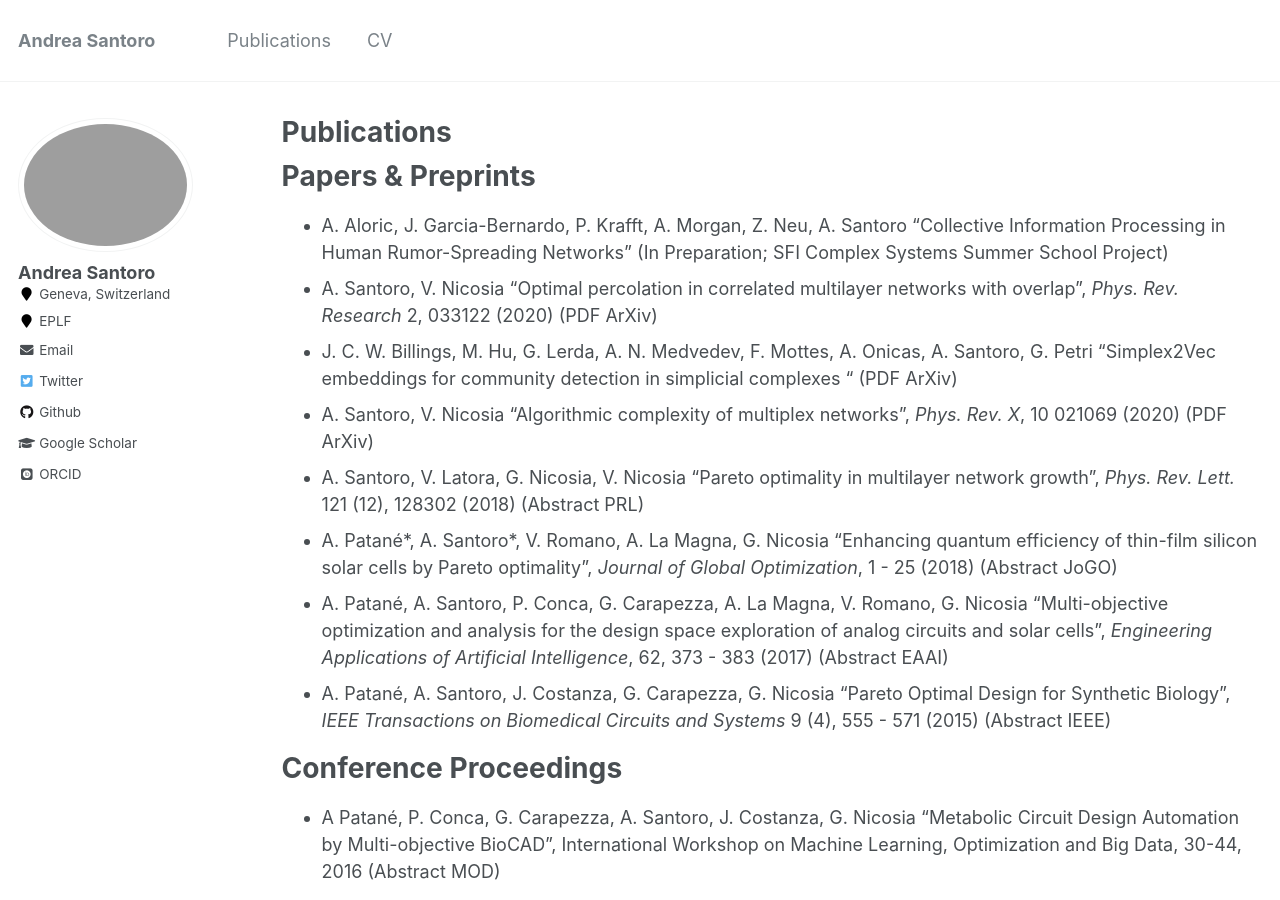
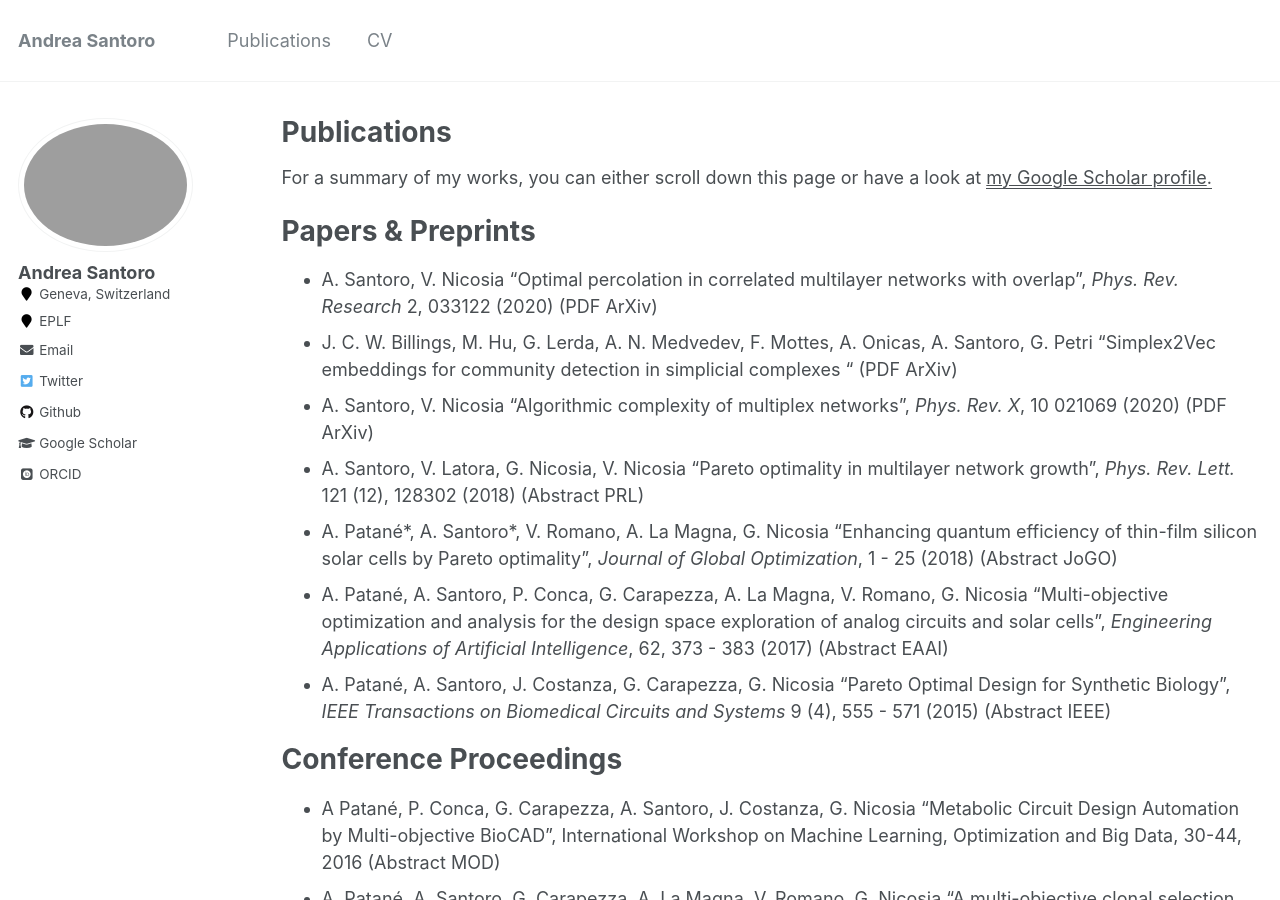
Before and after one commit to andresantoro/andresantoro.github.io, a Jekyll site: the page built from _pages/publications.md, in a window 1280 px wide and 900 px high. Built offline with Jekyll 4.4.1, drawn with Linux system fonts in a browser that asks for light colours; some web fonts are replaced.

Commit message:
Update publications.md

```diff
--- a/_pages/publications.md
+++ b/_pages/publications.md
@@ -5,16 +5,10 @@
 author_profile: true
 ---
 
-{% if author.googlescholar %}
-  For a summary of my works, you can either scroll down this page or have a look at <u><a href="{{author.googlescholar}}">my Google Scholar profile</a>.</u>
-{% endif %}
-
-{% include base_path %}
-
+For a summary of my works, you can either scroll down this page or have a look at <u><a href="{{author.googlescholar}}">my Google Scholar profile</a>.</u>
 
 Papers & Preprints
 ======
-* A. Aloric, J. Garcia-Bernardo, P. Krafft, A. Morgan, Z. Neu, A. Santoro "Collective Information Processing in Human Rumor-Spreading Networks" (In Preparation; SFI Complex Systems Summer School Project)
 * A. Santoro, V. Nicosia "Optimal percolation in correlated multilayer networks with overlap", *Phys. Rev. Research* 2, 033122 (2020) (PDF ArXiv)
 * J. C. W. Billings, M. Hu, G. Lerda, A. N. Medvedev, F. Mottes, A. Onicas, A. Santoro, G. Petri "Simplex2Vec embeddings for community detection in simplicial complexes " (PDF ArXiv)
 * A. Santoro, V. Nicosia "Algorithmic complexity of multiplex networks", *Phys. Rev. X*, 10 021069 (2020) (PDF ArXiv)
```
